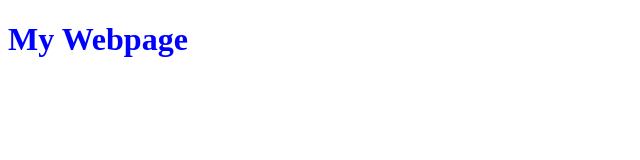
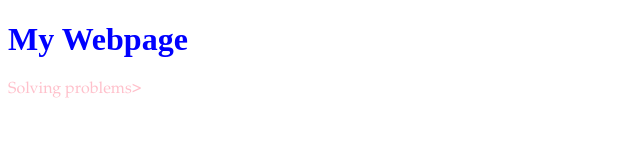
Before and after one commit to lexicography/my-first-repo, a plain HTML site: page Alexa.html in a window 1280 px wide. Shown: the full height of the page, 0-640 px from the left. Drawn offline with Linux system fonts and the light colour scheme.

Commit message:
Adding another line

```diff
--- a/Alexa.html
+++ b/Alexa.html
@@ -3,6 +3,8 @@
 	<head>
 		<title>Alexa</title>
 		<h1 style=color:blue;>My Webpage</h1>
+		<p style=color:pink;font-size:16;font-family:Garamond>Solving problems></p>
+
 
 		</head>
 		</html>
```
